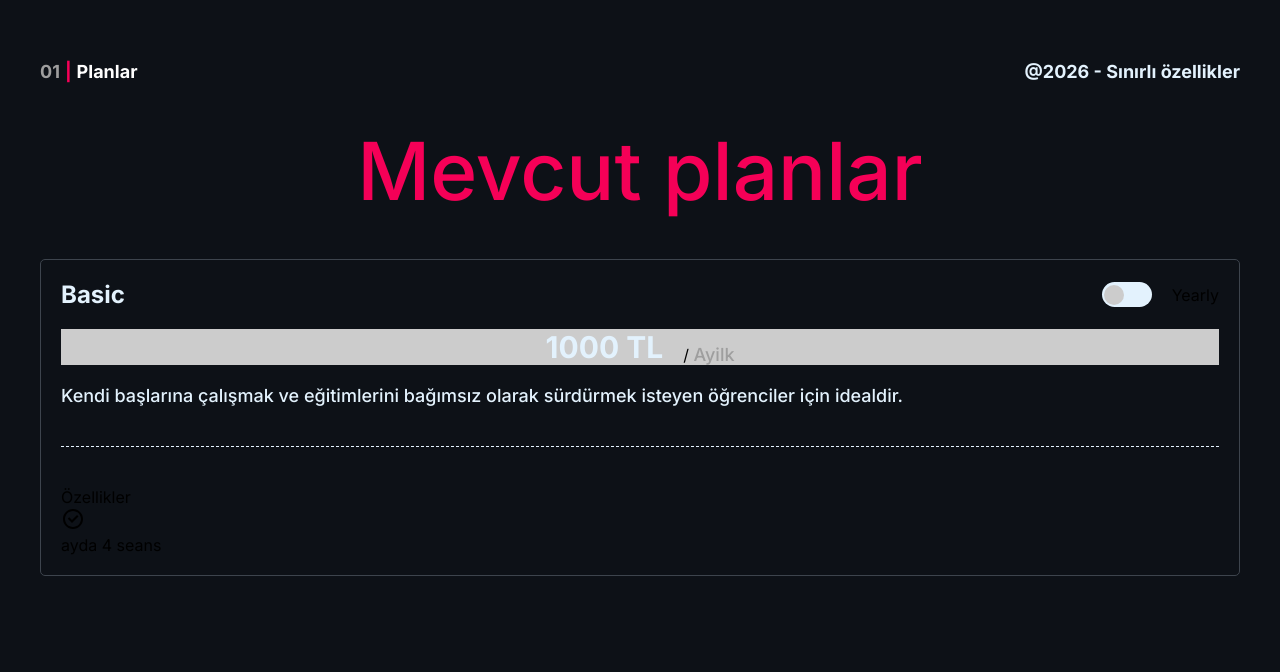
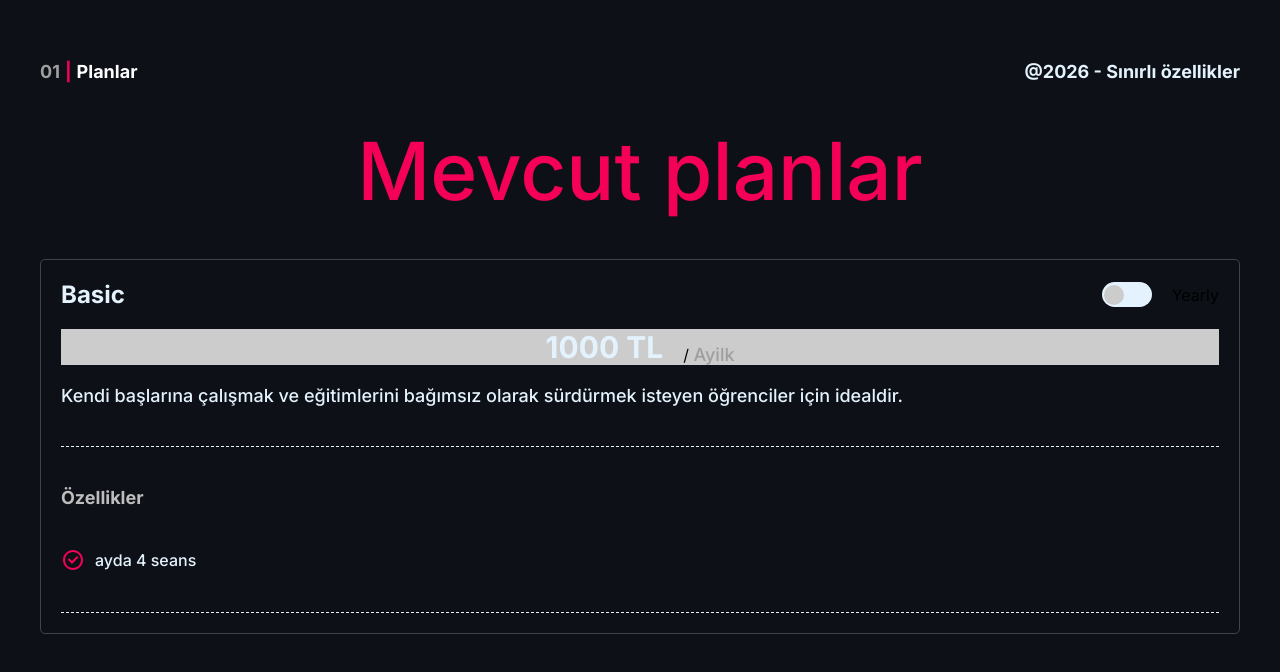
Before and after one commit to a00ae/Ceylan-Academic, a React (Vite) app: page / in a window 1280 px wide. Shown: the part 1451-2123 px from the top of the page. Built offline with nearby package versions, Linux system fonts and the light colour scheme.

Commit message:
new card

```diff
--- a/src/components/layout/Main/section-2/Plans.module.scss
+++ b/src/components/layout/Main/section-2/Plans.module.scss
@@ -103,6 +103,24 @@
         width: 100%;
         border-bottom: 1px dashed var(--text-color);
       }
+      .middle {
+        @include v.flex-column(md);
+        p[data-features] {
+          @include v.typography-style(sm, bold, text-color-grey-400)
+        }
+        .features {
+          @include v.flex-column(sm);
+          .features-card {
+            @include v.flex-row(flex-start, center, xs);
+            svg {
+              @include v.typography-style(sm, main, btn-color)
+            }
+            p {
+              @include v.typography-style(xs, main, text-color);
+            }
+          }
+        }
+      }
     }
   }
 }
--- a/src/components/layout/Main/section-2/Plans.tsx
+++ b/src/components/layout/Main/section-2/Plans.tsx
@@ -63,12 +63,16 @@ const Plans = () => {
             <div className={styles.dashed}></div>
             {/* Middle */}
             <div className={styles.middle}>
-              <p>Özellikler</p>
-              <div  className={styles.features}>
-                <RiCheckboxCircleLine />
-                <p>ayda 4 seans</p>
+              <p data-features>Özellikler</p>
+              <div className={styles.features}>
+                <div className={styles["features-card"]}>
+                  <RiCheckboxCircleLine />
+                  <p>ayda 4 seans</p>
+                </div>
               </div>
             </div>
+            {/* dashed */}
+            <div className={styles.dashed}></div>
           </div>
         </div>
       </div>
--- a/src/styles/_variables.scss
+++ b/src/styles/_variables.scss
@@ -14,6 +14,7 @@
   --border-color: #3d444d;
   --text-color: #e3f2fd;
   --text-color-grey: #9e9e9e;
+  --text-color-grey-400: #bdbdbd;
   --heading-color: #ffffff; // جعلناه فاتحاً ليتناسب مع الخلفية الغامقة
   --btn-color: #f50057;
   --btn-color-hover: #c51162;
```
